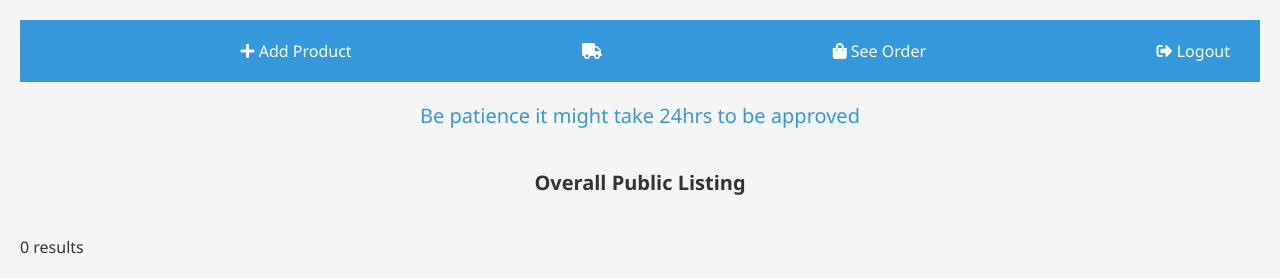
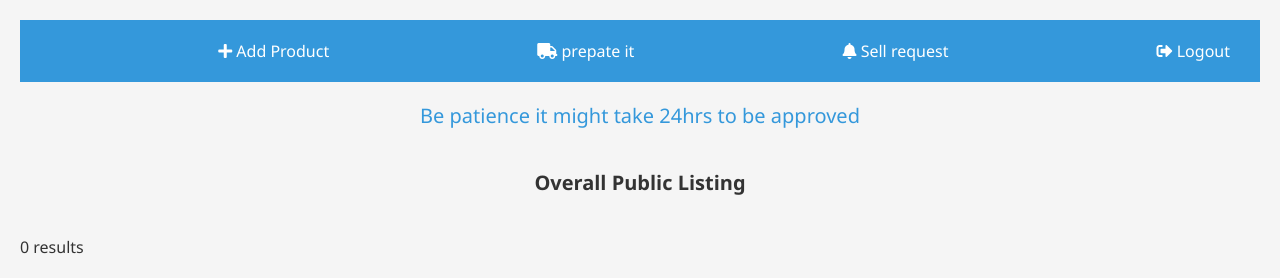
Before and after one commit to niranjandahal/deltawastetoken, a PHP site: page /sellers/sellerpage.php in a window 1280 px wide. Shown: the top 278 px of the page. Run offline with PHP 8.4, Linux system fonts and the light colour scheme; data that the repository does not hold is empty.

Commit message:
final commit

```diff
--- a/backendfrontendcombined/sellers/sellerpage.php
+++ b/backendfrontendcombined/sellers/sellerpage.php
@@ -177,12 +177,13 @@ include '../dbconnection.php';
 
             <a href='./ordertodeliver.php'>
                 <i class="fas fa-truck"></i>
-                <span></span>
+                <span>prepate it </span>
             </a>
 
             <a href='./approveorder.php'>
-                <i class="fas fa-shopping-bag"></i>
-                <span>See Order</span>
+                <!-- <i class="fas fa-shopping-bag"></i>  notify-->
+                <i class="fas fa-bell"></i>
+                <span>Sell request</span>
             </a>
 
             <a href='./sellerssignout.php'>
--- a/backendfrontendcombined/sellers/sellerprofile.php
+++ b/backendfrontendcombined/sellers/sellerprofile.php
@@ -1,5 +1,6 @@
 <?php
 include '../cors.php';
+include '../dbconnection.php';
 session_name('validseller');
 session_start();
 
@@ -16,7 +17,6 @@ echo $receivedSellerId;
 $query = "SELECT * FROM sellers WHERE id = $receivedSellerId";
 $result = mysqli_query($conn, $query);
 
-echo $result;
 
 if (mysqli_num_rows($result) > 0) {
     $seller = mysqli_fetch_assoc($result);
--- a/web3/index.js
+++ b/web3/index.js
@@ -47,7 +47,7 @@ async function mintfunction() {
     } else {
         alert("Please install MetaMask")
     }
-    window.location.href='http://localhost/php/deltahackathon/WasteKon/BackendFrontendcombine/users/ordereditem.php';
+    window.location.href='http://localhost/php/deltawastekon/backendfrontendcombined/users/ordereditem.php';
     }
 
 
```
